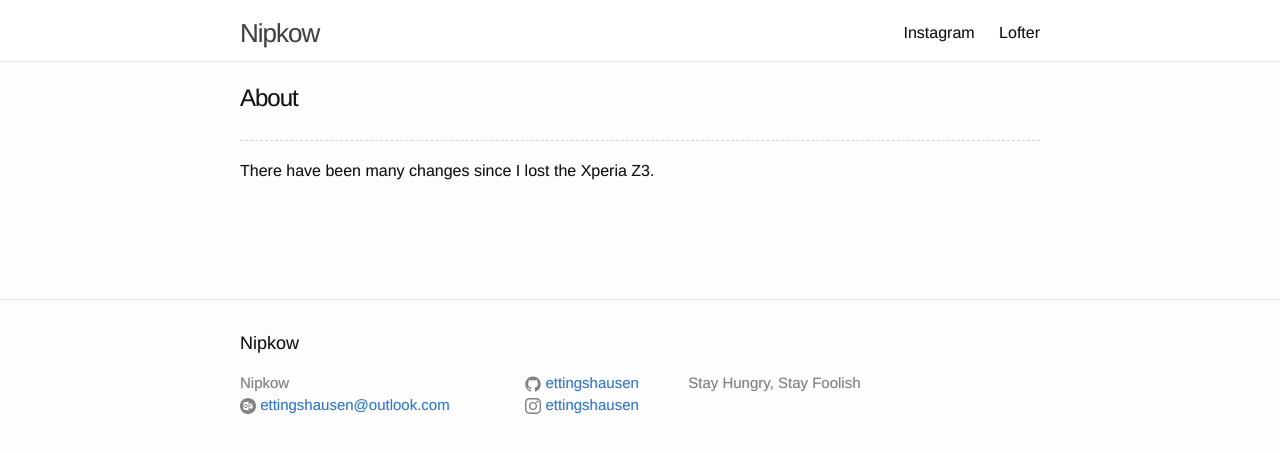
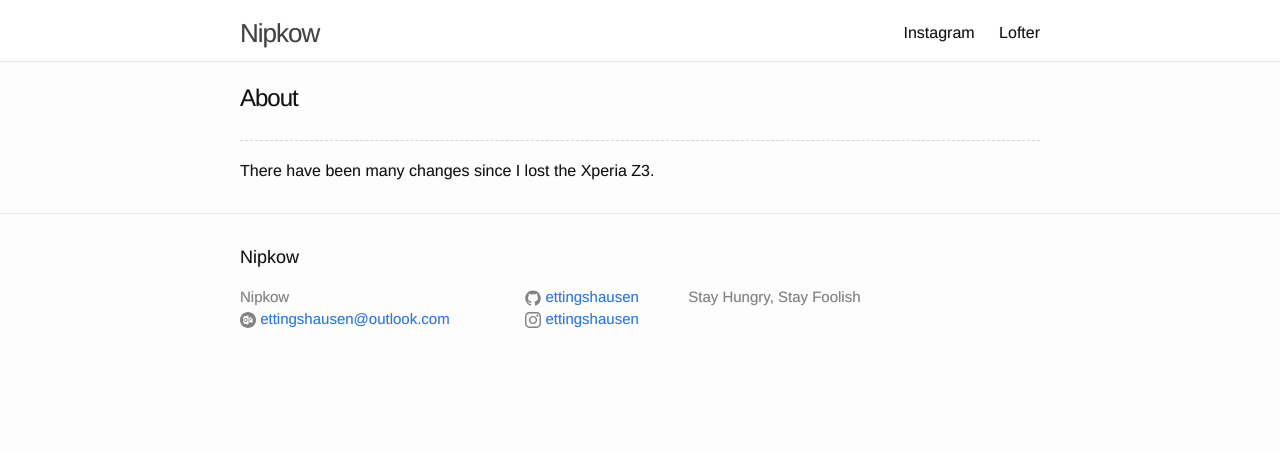
Before and after one commit to ettingshausen/ettingshausen.github.io, a Jekyll site: the page built from about.md, in a window 1280 px wide. Shown: the top 453 px of the page. Built offline with Jekyll 4.4.1, drawn with Linux system fonts in a browser that asks for light colours; Markdown is read by kramdown in place of the engine named in the settings.

Commit message:
page-content padding-bottom to 0

```diff
--- a/_sass/_layout.scss
+++ b/_sass/_layout.scss
@@ -171,7 +171,7 @@
  * Page content
  */
 .page-content {
-    padding: 56 + $spacing-unit 0;
+    padding-top: 56 + $spacing-unit;
 }
 
 .page-heading {
```
